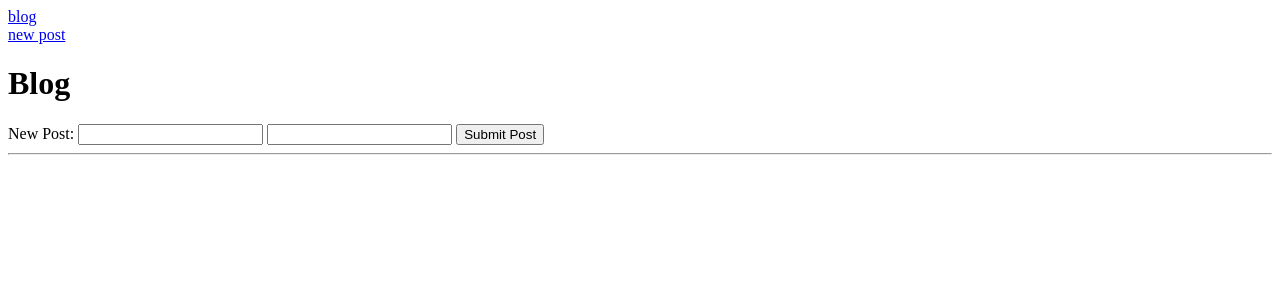
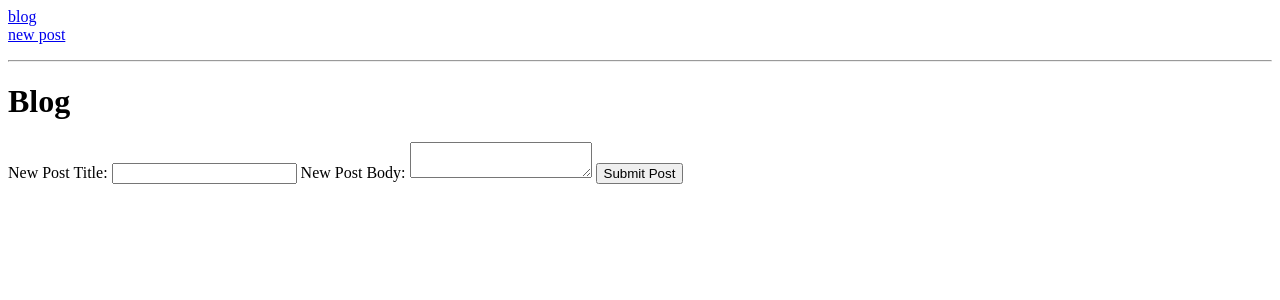
Before and after one commit to steffano/build-a-blog, a Flask app: template templates/newpost.html in a window 1280 px wide. Shown: the top 300 px of the page. Run offline with Flask 2, Linux system fonts and the light colour scheme; the template is opened without the code that fills it: most values are stand-ins (such as "Sample title", 1, 10 or a date in 2020).

Commit message:
finalizing assignment

```diff
--- a/main.py
+++ b/main.py
@@ -18,12 +18,26 @@ class Blog(db.Model):
         self.title = title
         self.body = body
 
+@app.route('/')
+def index():
+    return redirect('/blog')
+
 @app.route('/blog', methods=['POST', 'GET'])
 def blog():
-    return render_template('blog.html')
+    posts = Blog.query.all()
+    return render_template('blog.html', posts=posts)
 
 @app.route('/newpost', methods=['POST', 'GET'])
 def newpost():
+
+    if request.method == 'POST':
+        title = request.form['title']
+        body = request.form['body']
+        new_post = Blog(title, body)
+        db.session.add(new_post)
+        db.session.commit()
+        return redirect('/newpost')
+
     return render_template('newpost.html')
 
 if __name__ == '__main__':
--- a/templates/newpost.html
+++ b/templates/newpost.html
@@ -1,16 +1,20 @@
 {% extends "base.html" %}
 
 {% block content %}
+
+<hr />
+
     <h1>Blog</h1>
-    <form method='post'>
+    <form id="blogform" method='post'>
         <label>
-            New Post:
+            New Post Title:
             <input type="text" name='title' />
-            <input type="text" name='body' />
         </label>
+        <label>
+            New Post Body:
+        </label>
+        <textarea name='body' form="blogform" /></textarea>
         <input type="submit" value='Submit Post' />
     </form>
 
-    <hr />
-
 {% endblock %}
```
Also changed, not shown: templates/blog.html (+5 -2 lines), 1 other file.
